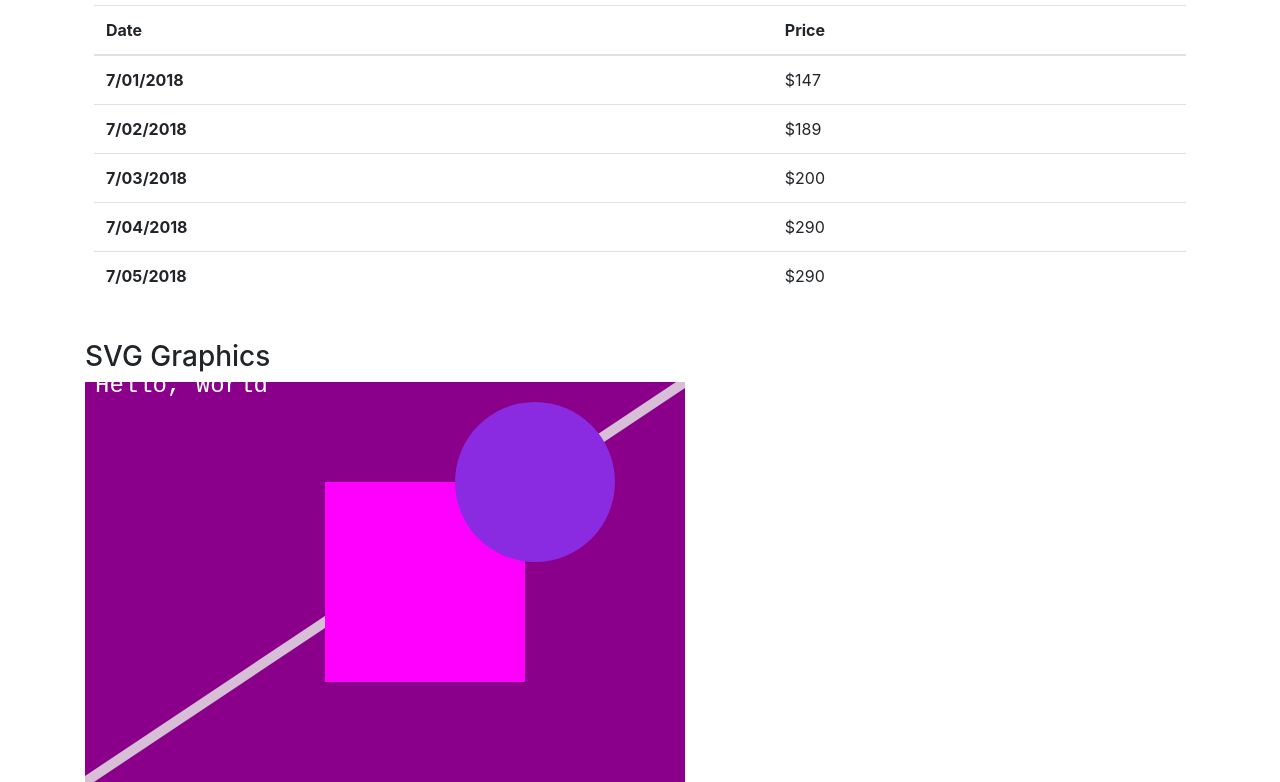
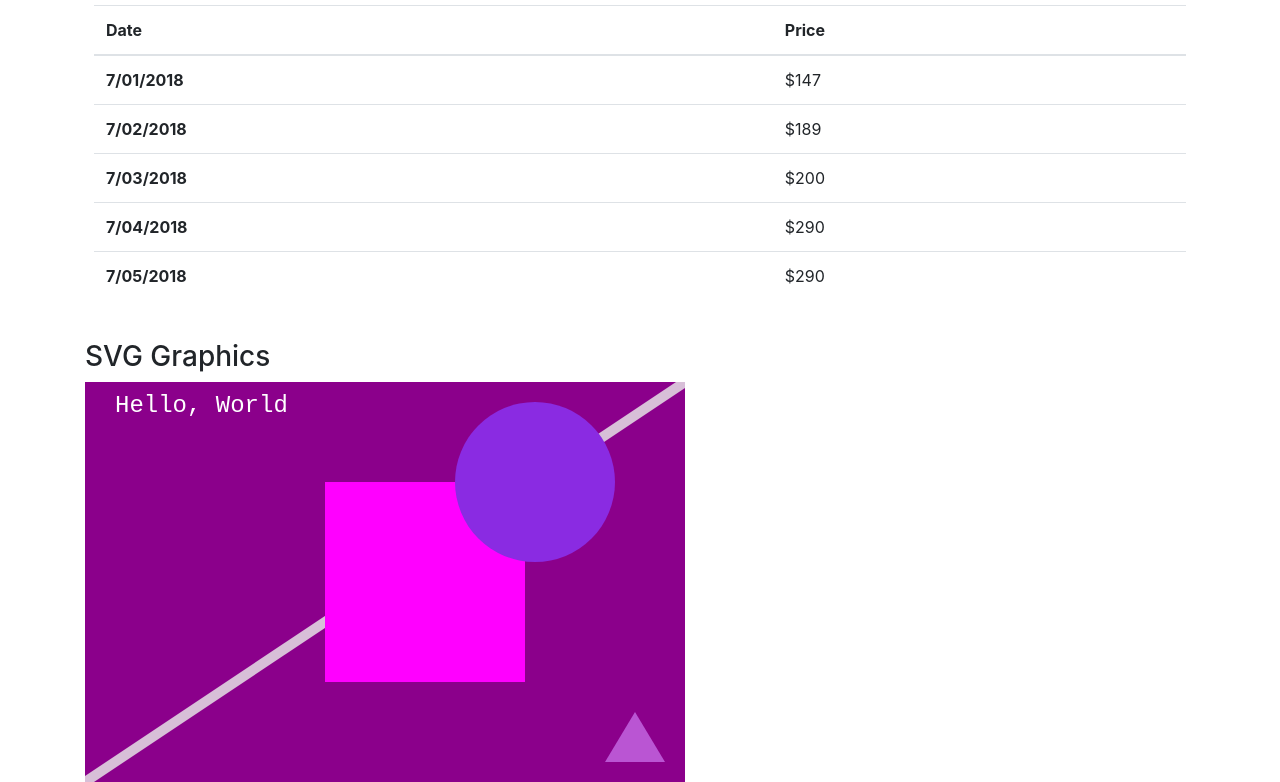
Before and after one commit to ddanskin/fun-with-data, a plain HTML site: page index.html in a window 1280 px wide. Shown: the part 330-1112 px from the top of the page. Drawn offline with nearby package versions, Linux system fonts and the light colour scheme.

Commit message:
add triangle to svg

```diff
--- a/index.html
+++ b/index.html
@@ -44,11 +44,16 @@
                                 style="fill: #8A2BE2"
                             />
                             <text
-                                x="10" y="10"
+                                x="30" y="30"
                                 font-family="monospace"
                                 font-size="24"
                                 fill="#fff">Hello, World</text>
-
+                            <g id="triangle">
+                                <polyline
+                                    points="520 380, 550 330, 580 380"
+                                    style="fill: #BA55D3"
+                                />
+                            </g>
                         </svg>
                     </div>
                 </div>
```
